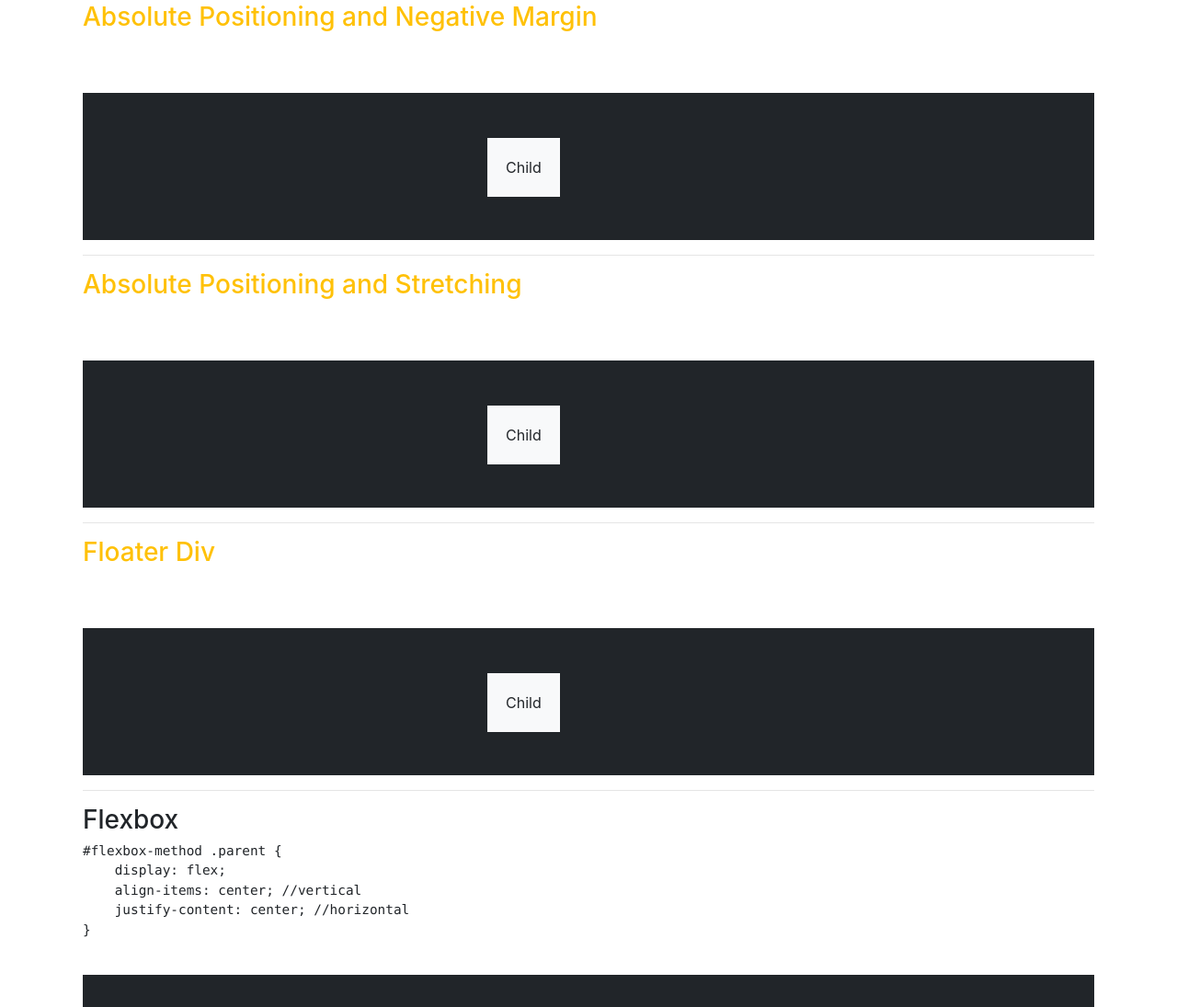
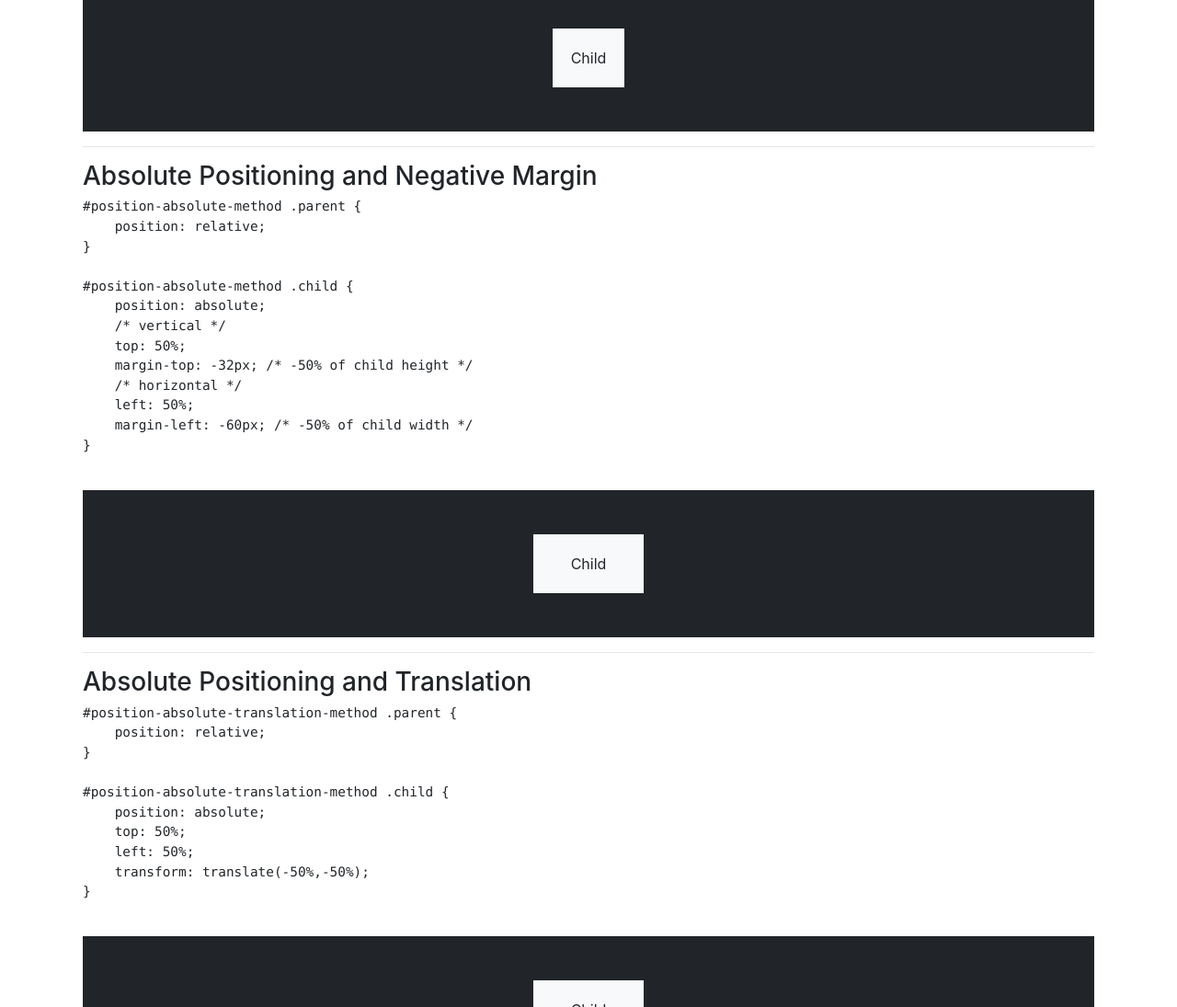
Before and after one commit to RomanKozelkov/CssProblemsAndSolutions, a plain HTML site: page centering/vertical.html in a window 1280 px wide. Shown: the part 1705-2800 px from the top of the page at 92% size. Drawn offline with nearby package versions, Linux system fonts and the light colour scheme.

Commit message:
vertical update

```diff
--- a/centering/vertical.html
+++ b/centering/vertical.html
@@ -15,13 +15,14 @@
         }
 
         .child {
+            width: 120px;
             margin: 0 auto;
-            width: 20%;
         }
         .child-content {
             padding: 20px;
             box-sizing: border-box;
             background: #f8f9fa;
+            text-align: center;
         }
 
         /* EQUAL PADDING METHOD */
@@ -51,6 +52,33 @@
         }
         #css-table-method .child-content {
             display: inline-block;
+        }
+
+        /* POSITION ABSOLUTE WITH NEGATIVE METHOD */
+        #position-absolute-method .parent {
+            position: relative;
+        }
+
+        #position-absolute-method .child {
+            position: absolute;
+            /* vertical */
+            top: 50%;
+            margin-top: -32px; /* -50% of child height */
+            /* horizontal */
+            left: 50%;
+            margin-left: -60px; /* -50% of child width */
+        }
+
+        /* POSITION ABSOLUTE WITH TRANSLATION */
+        #position-absolute-translation-method .parent {
+            position: relative;
+        }
+
+        #position-absolute-translation-method .child {
+            position: absolute;
+            top: 50%;
+            left: 50%;
+            transform: translate(-50%,-50%);
         }
 
         /* FLEXBOX METHOD */
@@ -110,10 +138,18 @@
     <hr>
 
     <div class="example">
-        <h3 class="text-warning">Using line-height</h3>
-        <p>If height of parent element is known</p>
+        <h3>Using line-height</h3>
+        <p>Height of parent element should be known</p>
         <pre>
-
+#line-height-method .child {
+    line-height: 160px;
+    vertical-align: middle;
+}
+#line-height-method .child-content {
+    line-height: 1.5; /*reset line-height*/
+    display: inline-block;
+    vertical-align: middle;
+}
         </pre>
         <div id="line-height-method">
             <div class="parent">
@@ -149,11 +185,46 @@
     <hr>
 
     <div class="example">
-        <h3 class="text-warning">Absolute Positioning and Negative Margin</h3>
+        <h3>Absolute Positioning and Negative Margin</h3>
         <pre>
+#position-absolute-method .parent {
+    position: relative;
+}
 
+#position-absolute-method .child {
+    position: absolute;
+    /* vertical */
+    top: 50%;
+    margin-top: -32px; /* -50% of child height */
+    /* horizontal */
+    left: 50%;
+    margin-left: -60px; /* -50% of child width */
+}
         </pre>
-        <div id="line-height-method">
+        <div id="position-absolute-method">
+            <div class="parent">
+                <div class="child"><div class="child-content">Child</div></div>
+            </div>
+        </div>
+    </div>
+
+    <hr>
+
+    <div class="example">
+        <h3>Absolute Positioning and Translation</h3>
+        <pre>
+#position-absolute-translation-method .parent {
+    position: relative;
+}
+
+#position-absolute-translation-method .child {
+    position: absolute;
+    top: 50%;
+    left: 50%;
+    transform: translate(-50%,-50%);
+}
+        </pre>
+        <div id="position-absolute-translation-method">
             <div class="parent">
                 <div class="child"><div class="child-content">Child</div></div>
             </div>
@@ -167,7 +238,7 @@
         <pre>
 
         </pre>
-        <div id="line-height-method">
+        <div id="position-absolute-stretch-method">
             <div class="parent">
                 <div class="child"><div class="child-content">Child</div></div>
             </div>
@@ -181,7 +252,7 @@
         <pre>
 
         </pre>
-        <div id="line-height-method">
+        <div id="floater-div-method">
             <div class="parent">
                 <div class="child"><div class="child-content">Child</div></div>
             </div>
```
